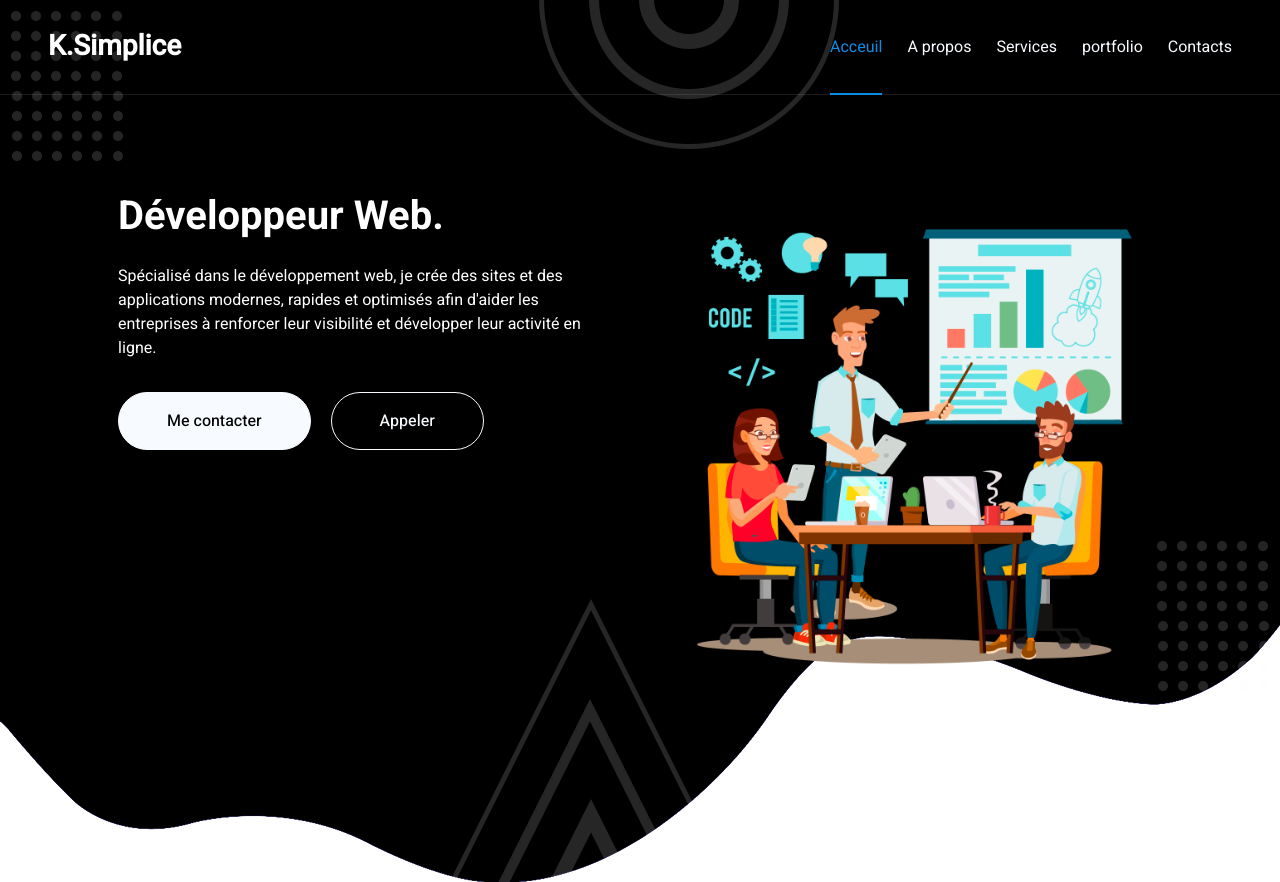
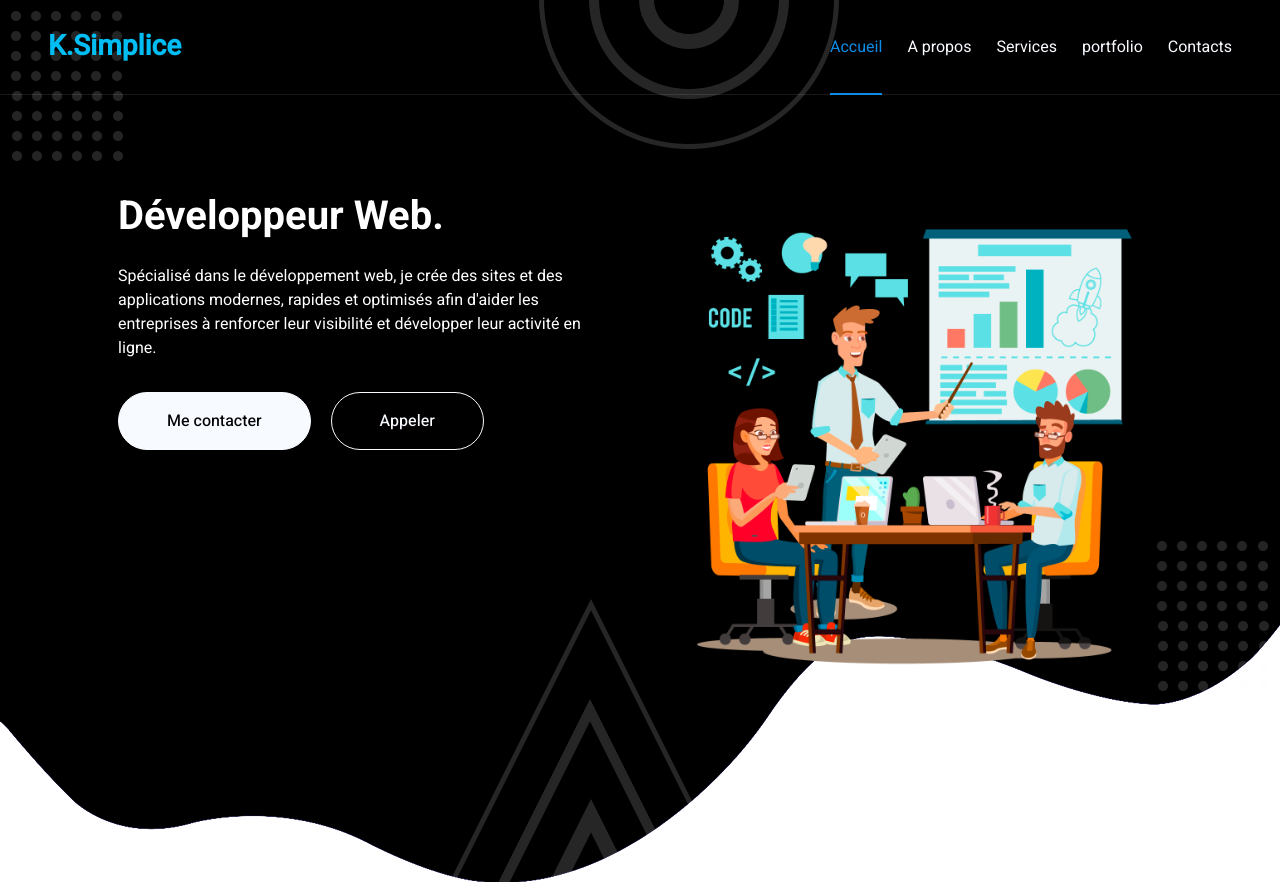
Before and after one commit to Simplice01/Deks, a plain HTML site: page index.html in a window 1280 px wide. Shown: the top 882 px of the page. Drawn offline with nearby package versions, Linux system fonts and the light colour scheme.

Commit message:
Correction navbar couleur texte K.Simplice

```diff
--- a/css/style.css
+++ b/css/style.css
@@ -87,6 +87,11 @@ h6,
     color: var(--light) !important;
     outline: none;
     transition: .5s;
+}
+.brand-name{
+    font-size: 28px;
+    font-weight: 700;
+    color: rgb(0, 190, 243);
 }
 
 .sticky-top.navbar-light .navbar-nav .nav-link {
--- a/css1/style1.css
+++ b/css1/style1.css
@@ -179,6 +179,7 @@
     }
   }
 
+
   @media (width > 650px) and (width < 900px) {
     .content {
       & .title        { font-size: 1rem; }
--- a/index.html
+++ b/index.html
@@ -49,16 +49,14 @@
         <div class="container-xxl position-relative p-0">
             <nav class="navbar navbar-expand-lg navbar-light px-4 px-lg-5 py-3 py-lg-0">
             <a href="index.html" class="navbar-brand p-0">
-                <span style="color: white; font-size: 28px; font-weight: 700;">
-                K.Simplice
-                </span>
+                <span class="brand-name">K.Simplice</span>
             </a>
                 <button class="navbar-toggler" type="button" data-bs-toggle="collapse" data-bs-target="#navbarCollapse">
                     <span class="fa fa-bars"></span>
                 </button>
                 <div class="collapse navbar-collapse" id="navbarCollapse">
                    <div class="navbar-nav ms-auto py-0">
-                        <a href="index.html" class="nav-item nav-link active">Acceuil</a>
+                        <a href="index.html" class="nav-item nav-link active">Accueil</a>
                         <a href="about.html" class="nav-item nav-link">A propos</a>
                         <a href="service.html" class="nav-item nav-link">Services</a>
                         <a href="projets.html" class="nav-item nav-link">portfolio</a>
@@ -683,7 +681,7 @@
                         </div>
                         <div class="col-md-6 text-center text-md-end">
                             <div class="footer-menu">
-                                <a href="index.html">Acceuil</a>
+                                <a href="index.html">Accueil</a>
                                 <a href="index.html">Cookies</a>
                                 <a href="index.html">Aide</a>
                                 <a href="#faq">FQAs</a>
```
Also changed, not shown: about.html (+2 -2 lines), contact.html (+2 -2 lines), projets.html (+2 -2 lines), service.html (+2 -2 lines), js/main.js (line endings or trailing spaces).
